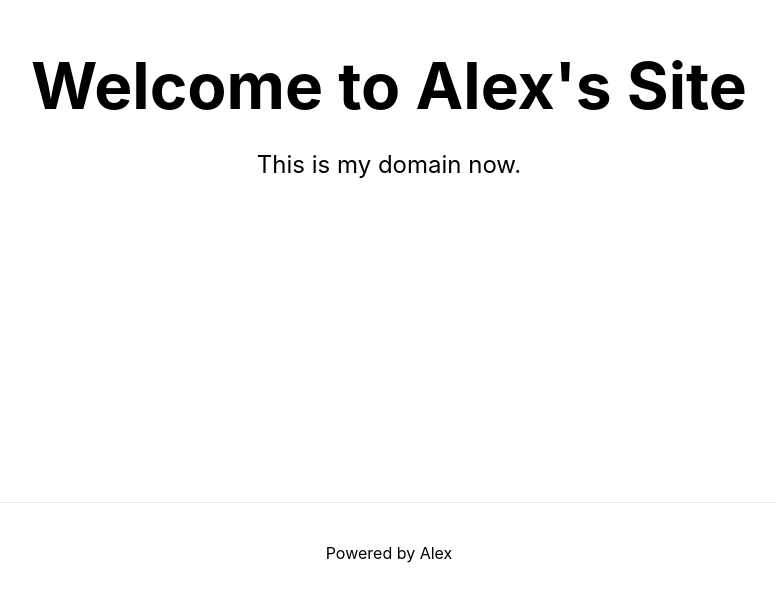
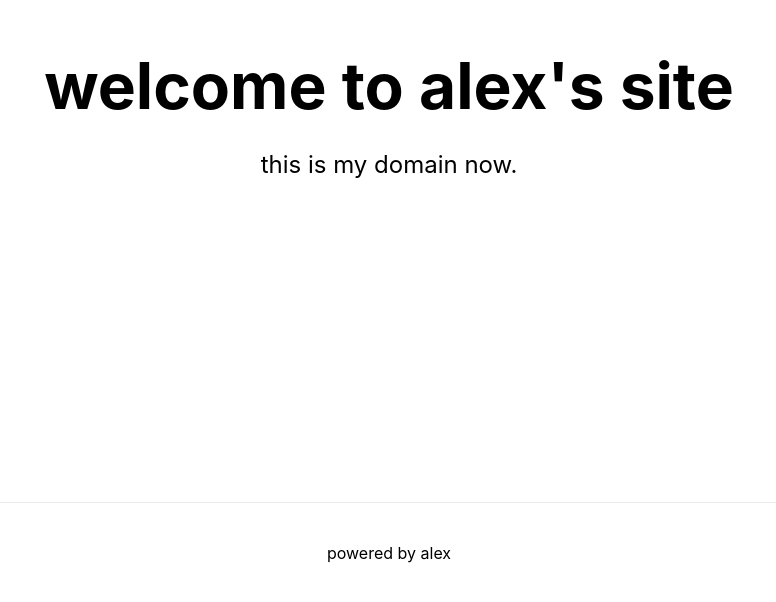
Before and after one commit to alex-clements/my-app, a Next.js app: page / in a window 1280 px wide. Shown: the part 198-800 px from the top of the page, without its empty margins (251-1027 px from the left). Built offline with nearby package versions, Linux system fonts and the light colour scheme.

Commit message:
lowered the case

```diff
--- a/pages/index.js
+++ b/pages/index.js
@@ -11,11 +11,11 @@ export default function Home() {
 
       <main className={styles.main}>
         <h1 className={styles.title}>
-          Welcome to Alex's Site
+          welcome to alex's site
         </h1>
 
         <p className={styles.description}>
-          This is my domain now.
+          this is my domain now.
         </p>
 
         <div className={styles.grid}>
@@ -24,7 +24,7 @@ export default function Home() {
       </main>
 
       <footer className={styles.footer}>
-        Powered by Alex
+        powered by alex
       </footer>
     </div>
   )
```
Also changed, not shown: public/vercel.svg (deleted).
